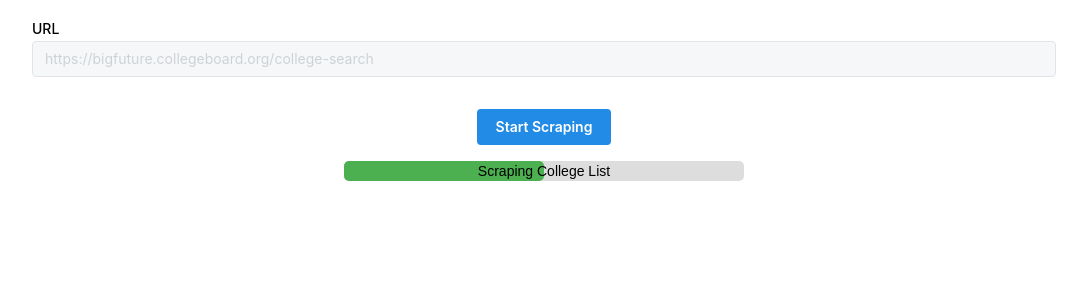
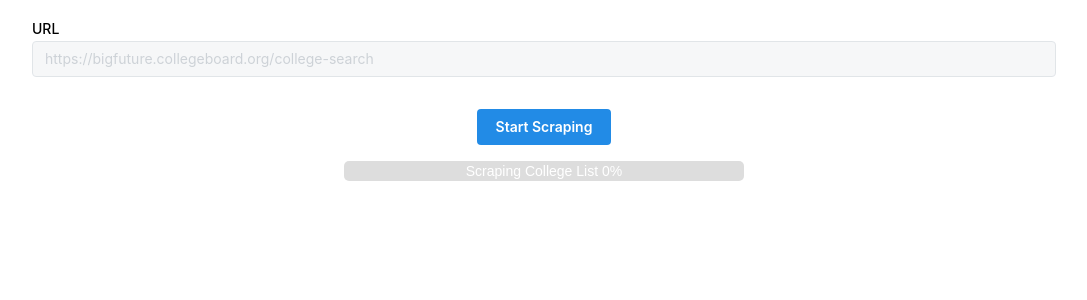
Before and after one commit to lgdelacruz92/sei-webscraper, a Next.js app: page / in a window 1280 px wide. Shown: the top 300 px of the page, without its empty margins (96-1183 px from the left). Built offline with nearby package versions, Linux system fonts and the light colour scheme.

Commit message:
loading bar has a percentage

```diff
--- a/components/loading-bar.tsx
+++ b/components/loading-bar.tsx
@@ -32,13 +32,13 @@ export default function LoadingBar({
       <text
         x="50%"
         y="15"
-        font-family="Arial"
-        font-size="14"
-        fill="#000"
-        text-anchor="middle"
-        alignment-baseline="middle"
+        fontFamily="Arial"
+        fontSize="14"
+        fill="#fff"
+        textAnchor="middle"
+        alignmentBaseline="middle"
       >
-        <tspan id="percentage">{description}</tspan>
+        <tspan id="percentage">{`${description} ${clampedProgress}%`}</tspan>
         <animate
           attributeName="fill-opacity"
           from="0"
--- a/pages/index.tsx
+++ b/pages/index.tsx
@@ -2,11 +2,34 @@
 
 import LoadingBar from "@/components/loading-bar";
 import { Button, TextInput } from "@mantine/core";
+import { useEffect, useState } from "react";
 
 const url = "https://bigfuture.collegeboard.org/college-search";
 
 export default function Home() {
-  const onStartScraping = () => {};
+  const [scrapingStarted, setScrapingStarted] = useState(false);
+  const [progressValue, setProgressValue] = useState(0);
+  const onStartScraping = async () => {
+    await fetch("http://localhost:4000/start-task", { method: "POST" });
+    setScrapingStarted(true);
+  };
+
+  useEffect(() => {
+    if (!scrapingStarted) return;
+    const interval = setInterval(async () => {
+      const resp = await fetch("http://localhost:4000/progress");
+      const { progress, completed, data } = await resp.json();
+      if (completed) {
+        console.log(data.length);
+        setScrapingStarted(false);
+      } else {
+        setProgressValue(progress);
+      }
+    }, 3000);
+    return () => {
+      clearInterval(interval);
+    };
+  }, [scrapingStarted]);
   return (
     <main>
       <div className="app-container flex flex-col items-center gap-y-4">
@@ -17,7 +40,10 @@ export default function Home() {
           className="m-4 min-w-[80%]"
         />
         <Button onClick={onStartScraping}>Start Scraping</Button>
-        <LoadingBar progress={50} description="Scraping College List" />
+        <LoadingBar
+          progress={progressValue}
+          description="Scraping College List"
+        />
       </div>
     </main>
   );
```
